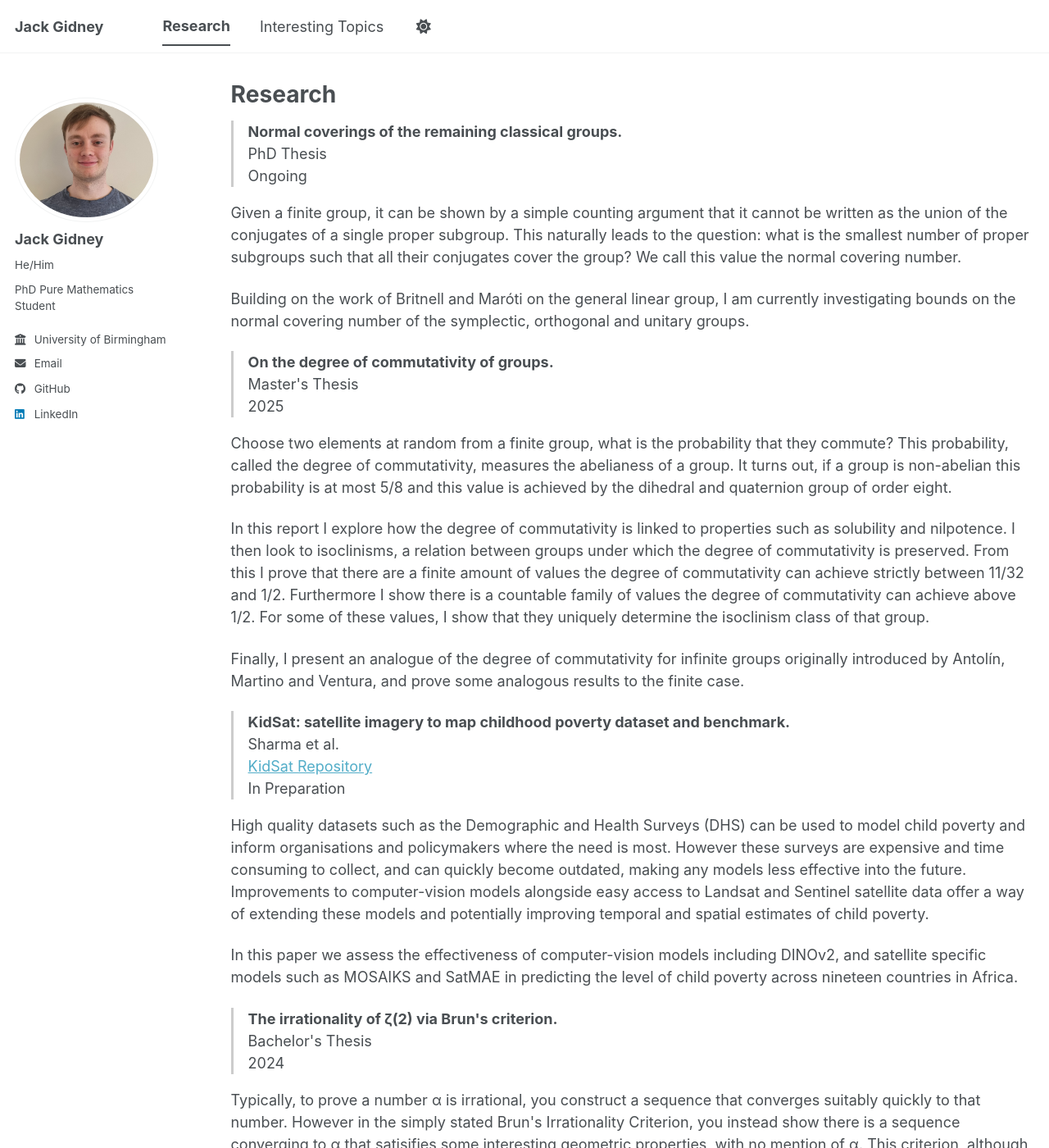
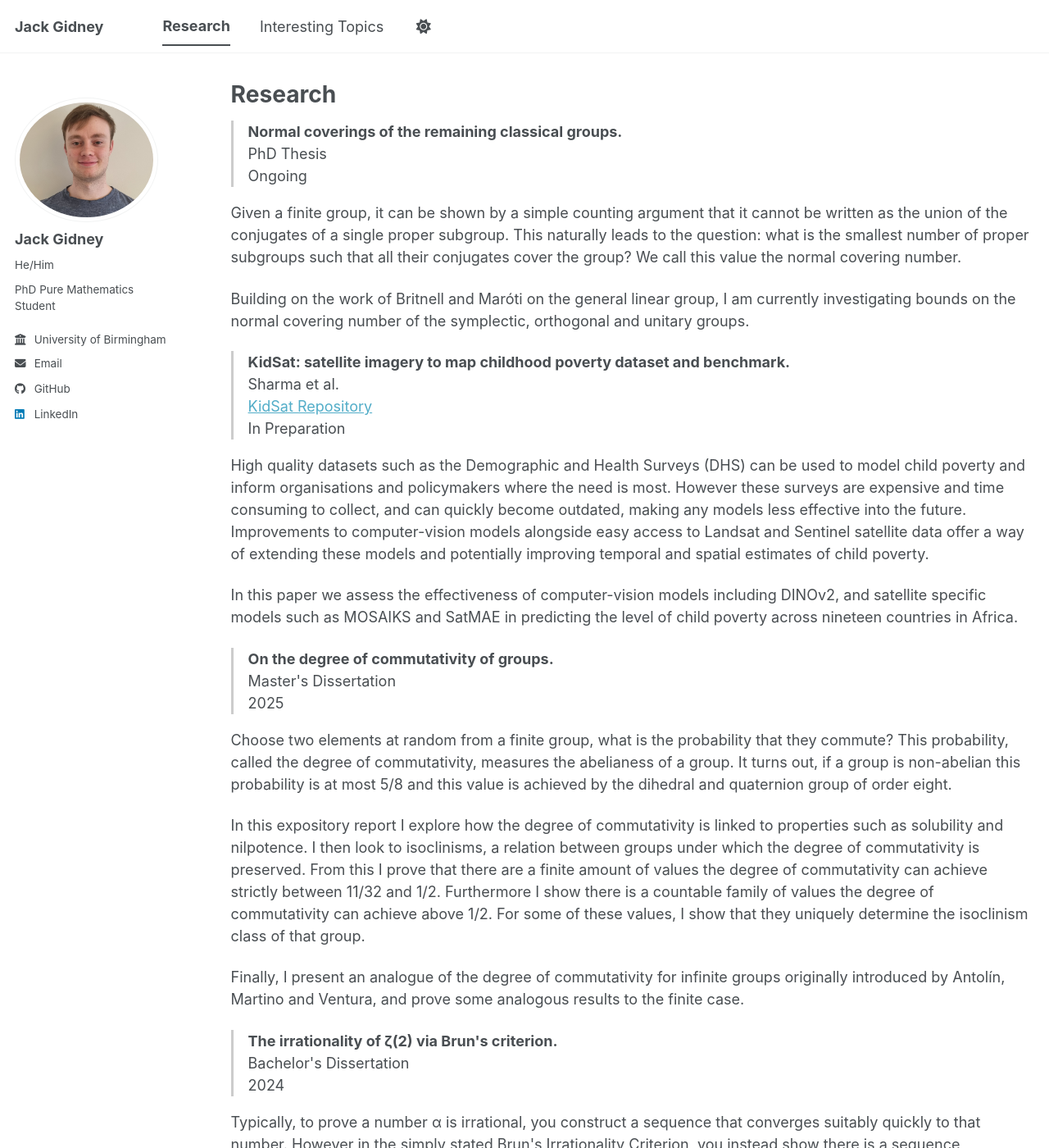
Before and after one commit to jgidney44/jgidney44.github.io, a Jekyll site: the page built from _pages/research.html, in a window 1280 px wide and 1400 px high. Shown: the whole window at 82% size. Built offline with Jekyll 4.4.1, drawn with Linux system fonts in a browser that asks for light colours; a script bundle is joined from its source files by our own code; library files that are not in the unit come from our copies; some of the changed lines change nothing that is shown.

Commit message:
Update research.html

```diff
--- a/_pages/research.html
+++ b/_pages/research.html
@@ -21,26 +21,6 @@ cover the group? We call this value the normal covering number. </p>
 
 
 <div class="research-item">
-<span class="research-title">On the degree of commutativity of groups.</span>
-<br>
-Master's Thesis
-<br>
-2025
-</div>
-
-
-<p>Choose two elements at random from a finite group, what is the probability that they commute? This probability, called the degree of commutativity, measures the abelianess of a group. It turns out, if a group is non-abelian this probability is at most 5/8
-and this value is achieved by the dihedral and quaternion group of order eight. </p>
-
-<p>In this report I explore how the degree of commutativity is linked to properties such as solubility and nilpotence. I then look to isoclinisms, a relation between groups under
-which the degree of commutativity is preserved. From this I prove that there are a finite amount of values the degree of commutativity can achieve strictly between 11/32 and 1/2. Furthermore I show there is a countable family of values the degree of
-commutativity can achieve above 1/2. For some of these values, I show that they uniquely determine the isoclinism class of that group.</p>
-
-<p>Finally, I present an analogue of the degree of commutativity for infinite groups originally
-introduced by Antol&iacute;n, Martino and Ventura, and prove some analogous results to the finite case.</p>
-
-
-<div class="research-item">
 <span class="research-title">KidSat: satellite imagery to map childhood poverty dataset and benchmark.</span>
 <br>
 Sharma et al.
@@ -60,9 +40,30 @@ level of child poverty across nineteen countries in Africa.</p>
 
 
 <div class="research-item">
+<span class="research-title">On the degree of commutativity of groups.</span>
+<br>
+Master's Dissertation
+<br>
+2025
+</div>
+
+
+<p>Choose two elements at random from a finite group, what is the probability that they commute? This probability, called the degree of commutativity, measures the abelianess of a group. It turns out, if a group is non-abelian this probability is at most 5/8
+and this value is achieved by the dihedral and quaternion group of order eight. </p>
+
+<p>In this expository report I explore how the degree of commutativity is linked to properties such as solubility and nilpotence. I then look to isoclinisms, a relation between groups under
+which the degree of commutativity is preserved. From this I prove that there are a finite amount of values the degree of commutativity can achieve strictly between 11/32 and 1/2. Furthermore I show there is a countable family of values the degree of
+commutativity can achieve above 1/2. For some of these values, I show that they uniquely determine the isoclinism class of that group.</p>
+
+<p>Finally, I present an analogue of the degree of commutativity for infinite groups originally
+introduced by Antol&iacute;n, Martino and Ventura, and prove some analogous results to the finite case.</p>
+
+
+
+<div class="research-item">
 <span class="research-title">The irrationality of &zeta;(2) via Brun's criterion.</span>
 <br>
-Bachelor's Thesis
+Bachelor's Dissertation
 <br>
 2024
 </div>
```
